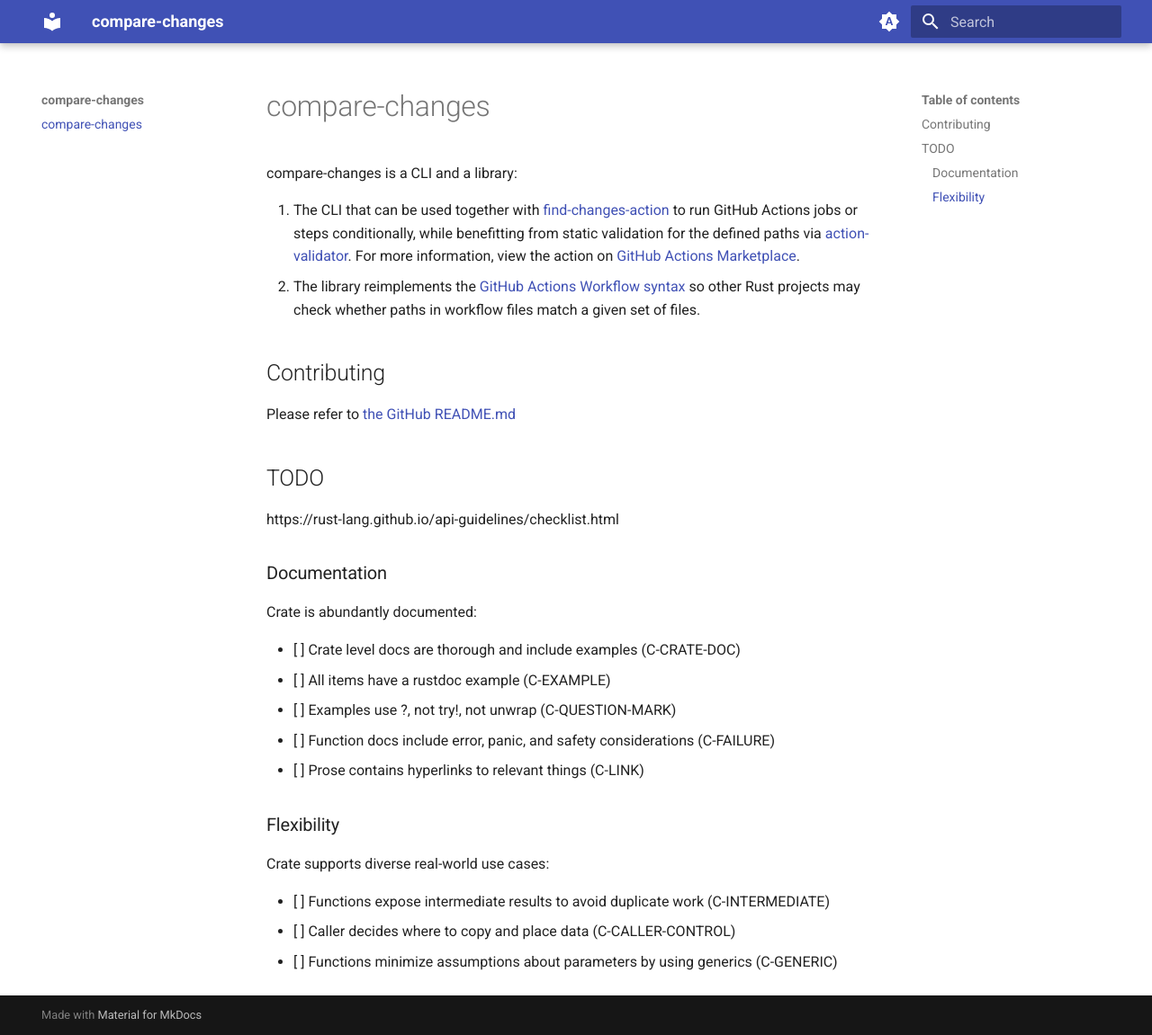
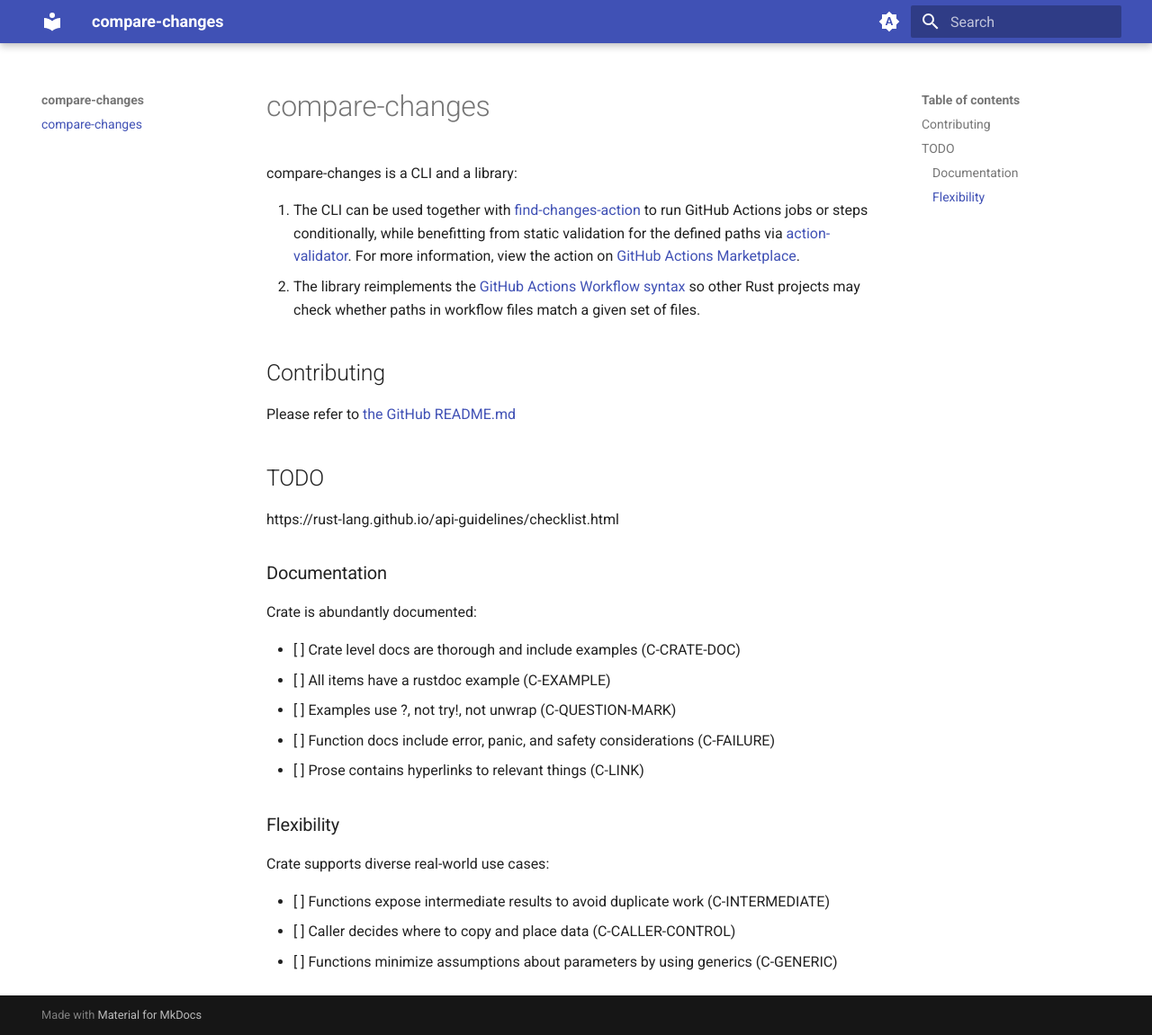
Before and after one commit to anttiharju/compare-changes, an MkDocs documentation site: the page built from docs/README.md, in a window 1280 px wide and 1151 px high. Shown: the whole window at 90% size. Built offline with MkDocs 1.6.1 and Material for MkDocs 9.7.7, drawn with Linux system fonts in a browser that asks for light colours.

Commit message:
Improve language

```diff
--- a/docs/README.md
+++ b/docs/README.md
@@ -2,7 +2,7 @@
 
 compare-changes is a CLI and a library:
 
-1. The CLI that can be used together with [find-changes-action](https://github.com/anttiharju/find-changes-action) to run GitHub Actions jobs or steps conditionally, while benefitting from static validation for the defined paths via [action-validator](https://github.com/mpalmer/action-validator). For more information, view the action on [GitHub Actions Marketplace](https://github.com/marketplace/actions/compare-changes).
+1. The CLI can be used together with [find-changes-action](https://github.com/anttiharju/find-changes-action) to run GitHub Actions jobs or steps conditionally, while benefitting from static validation for the defined paths via [action-validator](https://github.com/mpalmer/action-validator). For more information, view the action on [GitHub Actions Marketplace](https://github.com/marketplace/actions/compare-changes).
 2. The library reimplements the [GitHub Actions Workflow syntax](https://docs.github.com/en/actions/reference/workflows-and-actions/workflow-syntax#filter-pattern-cheat-sheet) so other Rust projects may check whether paths in workflow files match a given set of files.
 
 ## Contributing
```
